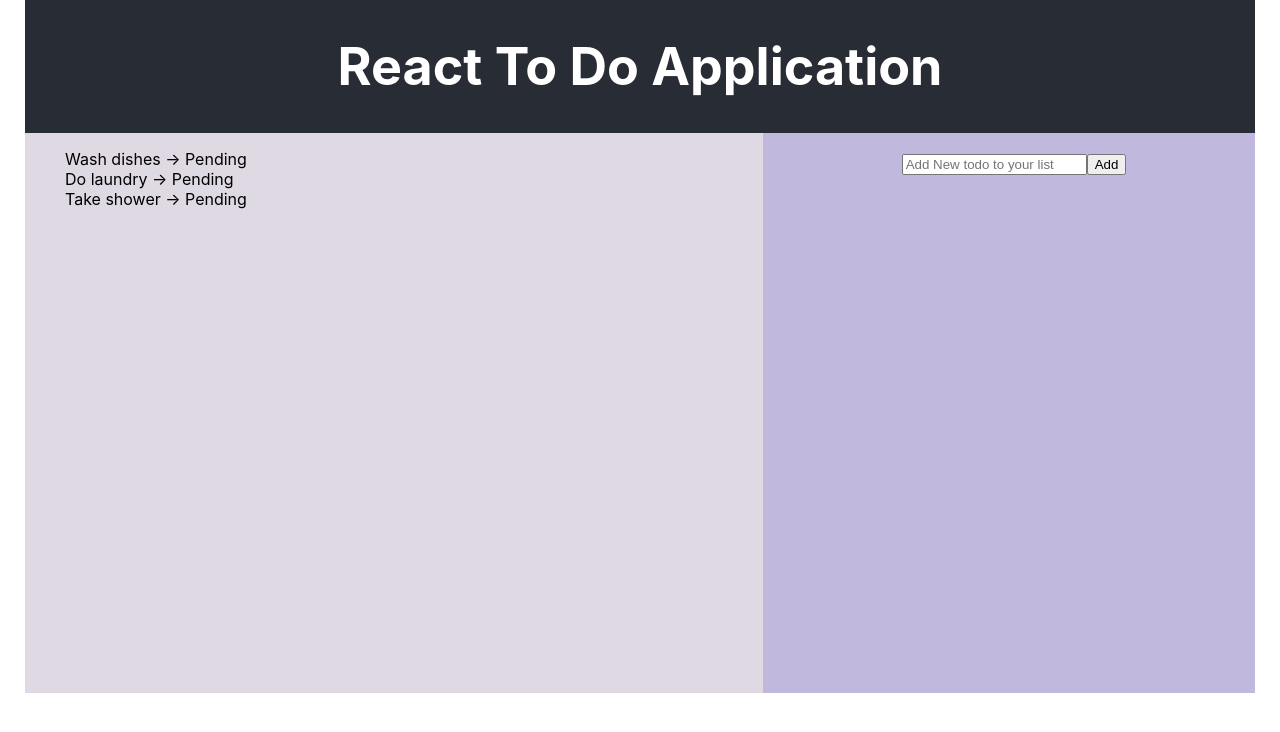
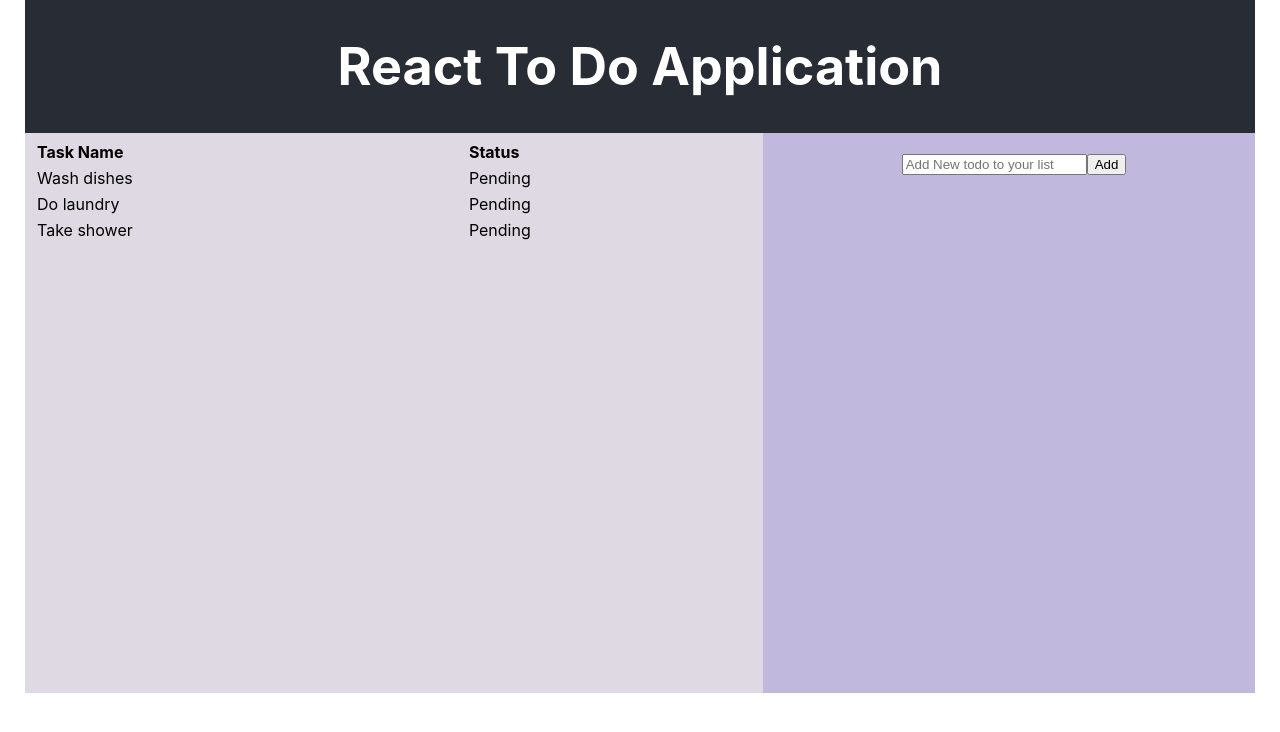
Before and after one commit to shathee/react-todo-app, a React (Create React App) app: page / in a window 1280 px wide. Shown: the top 732 px of the page. Built offline with nearby package versions, Linux system fonts and the light colour scheme.

Commit message:
css added for better display

```diff
--- a/src/components/TodoList.js
+++ b/src/components/TodoList.js
@@ -3,14 +3,15 @@ import classes from './TodoList.module.css'
 function TodoList(props) {
 
     const todoList = props.todos.map( todo => (
-        <li key={todo.id}>{todo.text} -> {todo.done ? "line-through" : "Pending"}</li>
+        <tr><td key={todo.id}>{todo.text} </td><td> {todo.done ? "+line-through" : "Pending"}</td></tr>
     ));
 
     return (
         <div className={classes.TodoListDiv}>
-            <ul>
+            <table>
+                <tr className={classes.tblHeader}><td>Task Name</td><td>Status</td></tr>
                 {todoList}
-            </ul>
+            </table>
         </div>
     );
 }
--- a/src/components/TodoList.module.css
+++ b/src/components/TodoList.module.css
@@ -4,9 +4,19 @@
     justify-content: left;
     height: 70vh;
 }
-.TodoListDiv ul li {
+.TodoListDiv table {
+    padding: 5px;
+    width: 100%;
+}
+
+
+.TodoListDiv tr td {
+    padding:2px 5px 2px 5px;
     list-style: none;
     text-align: left;
+}
+.tblHeader td{
+    font-weight: bold;
 }
 
 @media (max-width: 600px){
```
